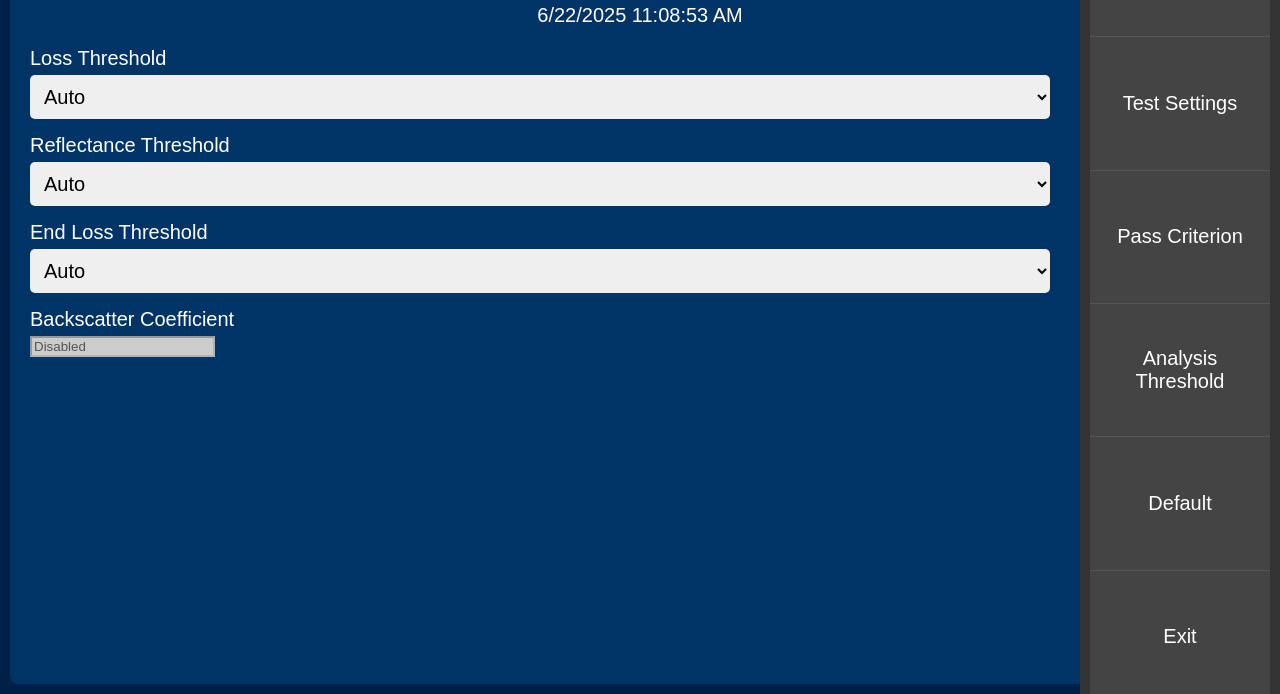
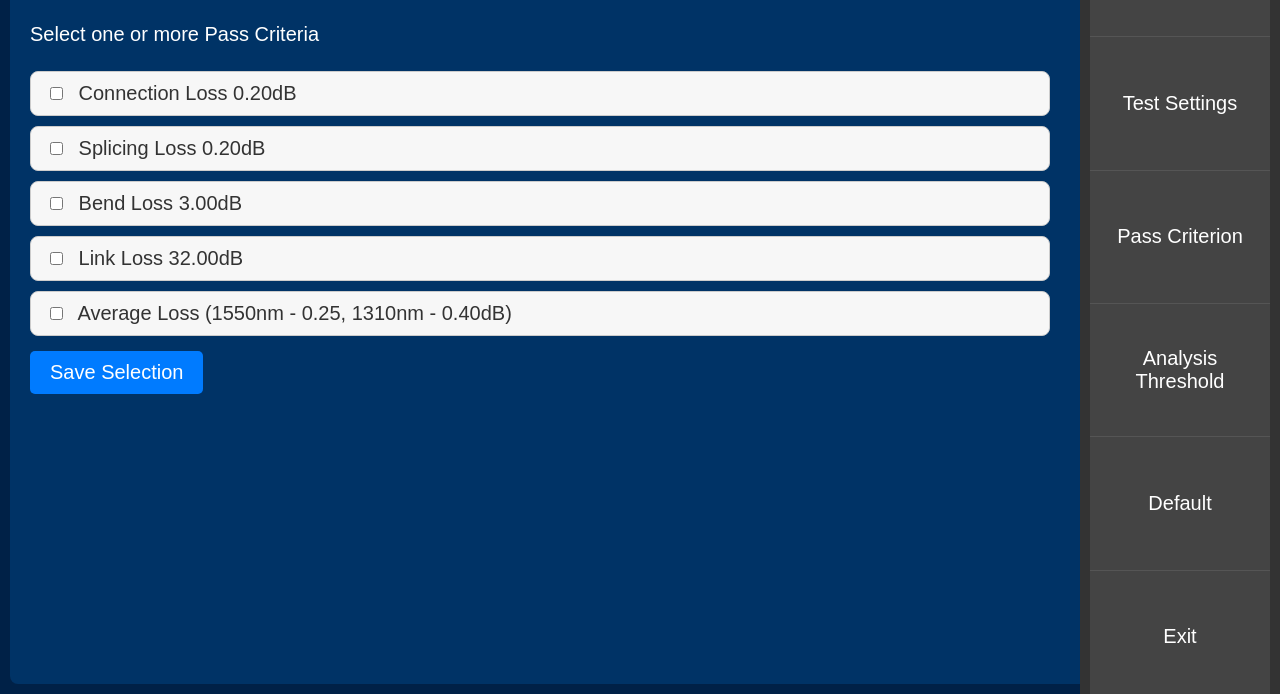
Before and after one commit to nithiya1710-sri/thejo-project, a plain HTML site: page passindex.html in a window 1280 px wide. Shown: the part 106-800 px from the top of the page. Drawn offline with Linux system fonts and the light colour scheme.

Commit message:
Update passindex.html

```diff
--- a/passindex.html
+++ b/passindex.html
@@ -3,7 +3,7 @@
 <head>
   <meta charset="UTF-8" />
   <meta name="viewport" content="width=device-width, initial-scale=1.0"/>
-  <title>Analysis Threshold</title>
+  <title>OTDR Pass Criterion</title>
   <link rel="icon" href="https://media.licdn.com/dms/image/v2/C510BAQE0Bl7hf7aScw/company-logo_200_200/company-logo_200_200/0/1630600313094?e=2147483647&v=beta&t=FZ8EuFLC6bjx0ri55MlDLMQKr-rrqm0hhXqXo1mHjt0" type="image/x-icon" />
 
   <style>
@@ -12,7 +12,6 @@
       background-color: #002147;
       color: white;
       margin: 0;
-      transition: background-color 0.3s, filter 0.3s;
       display: flex;
       justify-content: center;
       align-items: center;
@@ -20,6 +19,7 @@
       padding: 10px;
       box-sizing: border-box;
     }
+
     .container {
       width: 100%;
       height: 100%;
@@ -38,6 +38,15 @@
       text-align: center;
       margin-bottom: 20px;
     }
+    header h1 {
+  font-size: 28px;
+  margin-bottom: 5px;
+}
+
+
+    .date-time {
+      font-size: 20px;
+    }
 
     .settings-group {
       margin-bottom: 15px;
@@ -45,27 +54,30 @@
 
     label {
       display: block;
-      margin-bottom: 5px;
+      margin-bottom: 25px;
       font-size: 20px;
+      gap: 50px;
+
     }
 
-    select, input[type="number"] {
-      width: 100%;
-      padding: 10px;
-      font-size: 20px;
-      border: none;
-      border-radius: 5px;
-      box-sizing: border-box;
+    .checkbox-group label {
+      margin-bottom: 10px;
+      display: block;
+      background-color: #f7f7f7;
+      color: #333;
+      border: 1px solid #ccc;
+      padding: 10px 15px;
+      border-radius: 8px;
+      cursor: pointer;
+      font-weight: normal;
     }
 
-    .manual-input {
-      display: none;
-      margin-top: 10px;
+    .checkbox-group input {
+      margin-right: 10px;
     }
 
-    input[disabled] {
-      background-color: #ccc;
-      color: #555;
+    .checkbox-group label:hover {
+      background-color: #e6f7ff;
     }
 
     footer {
@@ -92,12 +104,11 @@
       font-size: 20px;
       border-bottom: 1px solid #555;
     }
-    .date-time {
-    font-size: 20px;
-}
+
     footer button:hover {
       background: #555;
     }
+
     .popup-overlay {
     position: fixed;
     top: 0;
@@ -151,10 +162,18 @@
 .popup-buttons button:hover {
     background-color: #666;
 }
+
     main {
       flex: 1;
       margin-right: 200px;
       overflow-y: auto;
+    }
+
+    .output {
+      margin-top: 15px;
+      font-size: 20px;
+      color: #fff;
+      font-weight: bold;
     }
 
     @media (max-width: 768px) {
@@ -167,44 +186,31 @@
 <body>
   <div class="container">
     <header>
-      <h1>Analysis Threshold</h1>
+      <h1>OTDR Pass Criterion</h1>
       <div class="date-time" id="current-datetime">Loading...</div>
     </header>
+
     <main>
       <div class="settings-group">
-        <label for="loss-threshold">Loss Threshold</label>
-        <select id="loss-threshold" onchange="toggleInput('loss-threshold')">
-          <option value="auto">Auto</option>
-          <option value="manual">Manual</option>
-        </select>
-        <input class="manual-input" type="number" id="loss-threshold-input" placeholder="Enter value (e.g., 0.20 dB)" step="0.01">
+        <label>Select one or more Pass Criteria</label>
+        <div class="checkbox-group">
+          <label><input type="checkbox" value="Connection Loss 0.20dB"> Connection Loss 0.20dB</label>
+          <label><input type="checkbox" value="Splicing Loss 0.20dB"> Splicing Loss 0.20dB</label>
+          <label><input type="checkbox" value="Bend Loss 3.00dB"> Bend Loss 3.00dB</label>
+          <label><input type="checkbox" value="Link Loss 32.00dB"> Link Loss 32.00dB</label>
+          <label><input type="checkbox" value="Average Loss (1550nm - 0.25, 1310nm - 0.40dB)"> Average Loss (1550nm - 0.25, 1310nm - 0.40dB)</label>
+
+        </div>
       </div>
 
-      <div class="settings-group">
-        <label for="reflectance-threshold">Reflectance Threshold</label>
-        <select id="reflectance-threshold" onchange="toggleInput('reflectance-threshold')">
-          <option value="auto">Auto</option>
-          <option value="manual">Manual</option>
-        </select>
-        <input class="manual-input" type="number" id="reflectance-threshold-input" placeholder="Enter value (e.g., -45 dB)" step="0.1">
-      </div>
+      <button onclick="savePassCriteria()" style="padding: 10px 20px; font-size: 20px; background: #007bff; color: white; border: none; border-radius: 5px; cursor: pointer;">
+        Save Selection
+      </button>
 
-      <div class="settings-group">
-        <label for="end-loss-threshold">End Loss Threshold</label>
-        <select id="end-loss-threshold" onchange="toggleInput('end-loss-threshold')">
-          <option value="auto">Auto</option>
-          <option value="manual">Manual</option>
-        </select>
-        <input class="manual-input" type="number" id="end-loss-threshold-input" placeholder="Enter value (e.g., 1.0 dB)" step="0.1">
-      </div>
-
-      <div class="settings-group">
-        <label for="backscatter-coefficient">Backscatter Coefficient</label>
-        <input type="text" id="backscatter-coefficient" value="Disabled" disabled>
-      </div>
+      <div id="selectedCriteria" class="output"></div>
     </main>
 
-         <footer>
+     <footer>
             <button class="sidebar-button" onclick="window.location.href='auto-otdr.html'">Test</button>
             <button onclick="testSettings()" id="test-settings-btn">Test Settings</button>
             <button onclick="passCriterion()" id="pass-Criterion-btn">Pass Criterion</button>
@@ -225,7 +231,6 @@
     </div>
 
   </div>
-  </div>
 
   <script>
     function updateDateTime() {
@@ -234,19 +239,25 @@
       const formattedTime = currentDate.toLocaleTimeString();
       document.getElementById('current-datetime').textContent = `${formattedDate} ${formattedTime}`;
     }
+
     setInterval(updateDateTime, 1000);
     updateDateTime();
 
-    function toggleInput(id) {
-      const dropdown = document.getElementById(id);
-      const input = document.getElementById(id + "-input");
-      if (dropdown.value === "manual") {
-        input.style.display = "block";
+    function savePassCriteria() {
+      const selected = [];
+      document.querySelectorAll('.checkbox-group input:checked').forEach((checkbox) => {
+        selected.push(checkbox.value);
+      });
+
+      const output = document.getElementById('selectedCriteria');
+      if (selected.length > 0) {
+        output.textContent = 'Selected: ' + selected.join(', ');
       } else {
-        input.style.display = "none";
-        input.value = "";
+        output.textContent = 'No criteria selected.';
       }
     }
+
+
 
 
     function testSettings() {
@@ -266,27 +277,19 @@
     }
 
     function confirmDefault(isConfirmed) {
-  document.getElementById("confirm-popup").style.display = "none";
+    document.getElementById("confirm-popup").style.display = "none";
+    if (isConfirmed) {
+        // Uncheck all pass criteria checkboxes
+        const checkboxes = document.querySelectorAll('.checkbox-group input[type="checkbox"]');
+        checkboxes.forEach(checkbox => {
+            checkbox.checked = false;
+        });
 
-  if (isConfirmed) {
-    // Reset all threshold dropdowns to "auto"
-    const dropdowns = [
-      "loss-threshold",
-      "reflectance-threshold",
-      "end-loss-threshold"
-    ];
+        // Clear the displayed selection
+        document.getElementById('selectedCriteria').textContent = 'No criteria selected.';
 
-    dropdowns.forEach(id => {
-      const select = document.getElementById(id);
-      const input = document.getElementById(id + "-input");
-      select.value = "auto";
-      input.style.display = "none";
-      input.value = "";
-    });
-
-    // Optionally show confirmation
-    alert("Analysis Threshold settings have been reset to default.");
-  }
+        alert("Pass Criteria have been reset to default (none selected).");
+    }
 }
 
     function exitSystem() {
```
